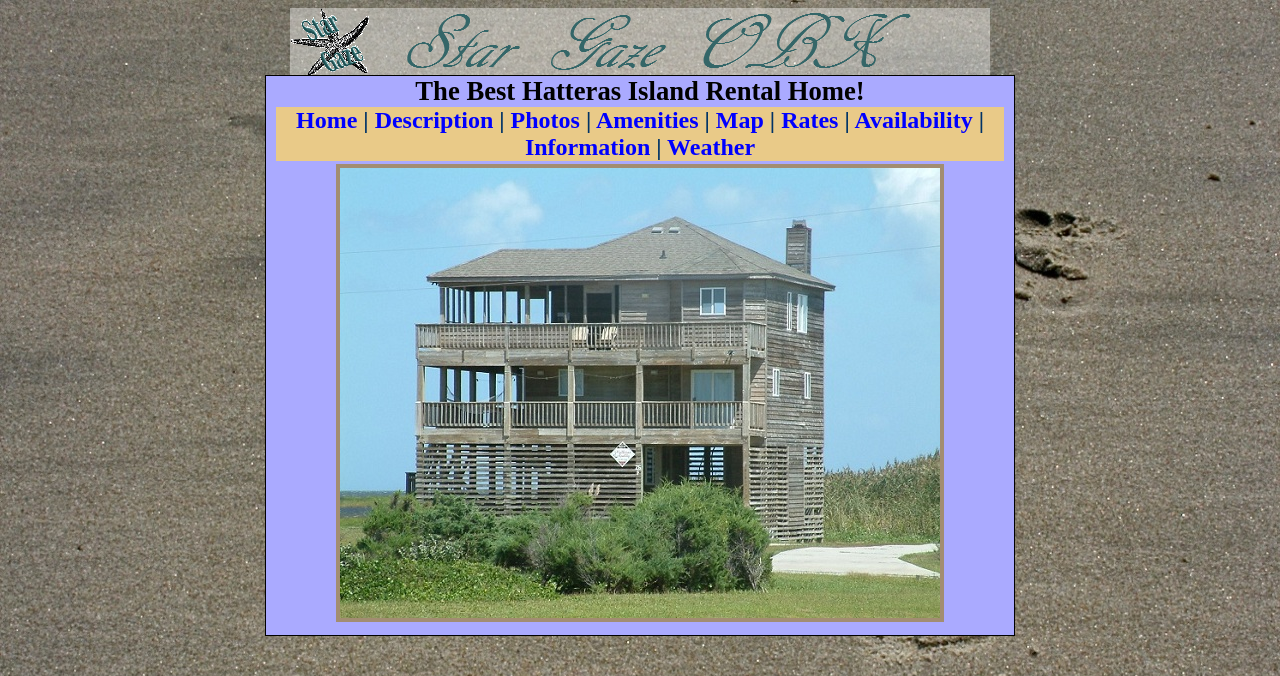
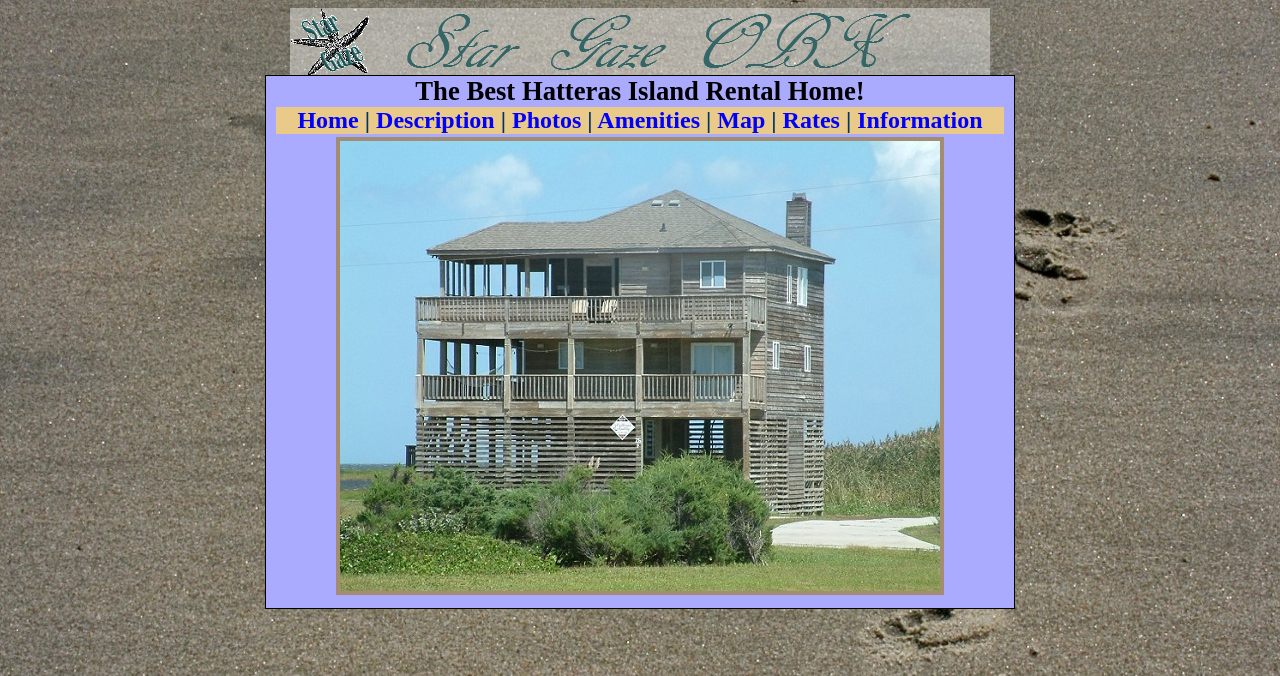
Before and after one commit to klodnicki/www.stargazeobx.com, a PHP site: page /index.php in a window 1280 px wide. Shown: the top 676 px of the page. Run offline with PHP 8.4, Linux system fonts and the light colour scheme.

Commit message:
Fixed some broken links in the menu

```diff
--- a/PHPDocs/menu.php
+++ b/PHPDocs/menu.php
@@ -28,9 +28,9 @@
 <a href="photos.php">Photos</a> |
 <a href="Amenities.php">Amenities</a> |
 <a href="map.php">Map</a> |
-<a href="http://www.hatterasrealty.com/rental/house.html?ID=100#rate">Rates</a> |
-<a href="http://www.hatterasrealty.com/calendar/availcal.html?ID=100&UN=Star%2BGaze&StartDay=SUN&Arrival=&Stay=">Availability</a> |
-<a href="info.php">Information</a> |
-<a href="weather.php">Weather</a><!-- |
+<a href="http://www.hatterasrealty.com/rental/house.html?ID=100#rate">Rates</a><!-- |
+<a href="http://www.hatterasrealty.com/calendar/availcal.html?ID=100&UN=Star%2BGaze&StartDay=SUN&Arrival=&Stay=">Availability</a>--> |
+<a href="info.php">Information</a><!-- |
+<a href="weather.php">Weather</a>--><!-- |
 <a href="WhatsNew.php">What's New</a>-->
 </b></center></div>
```
